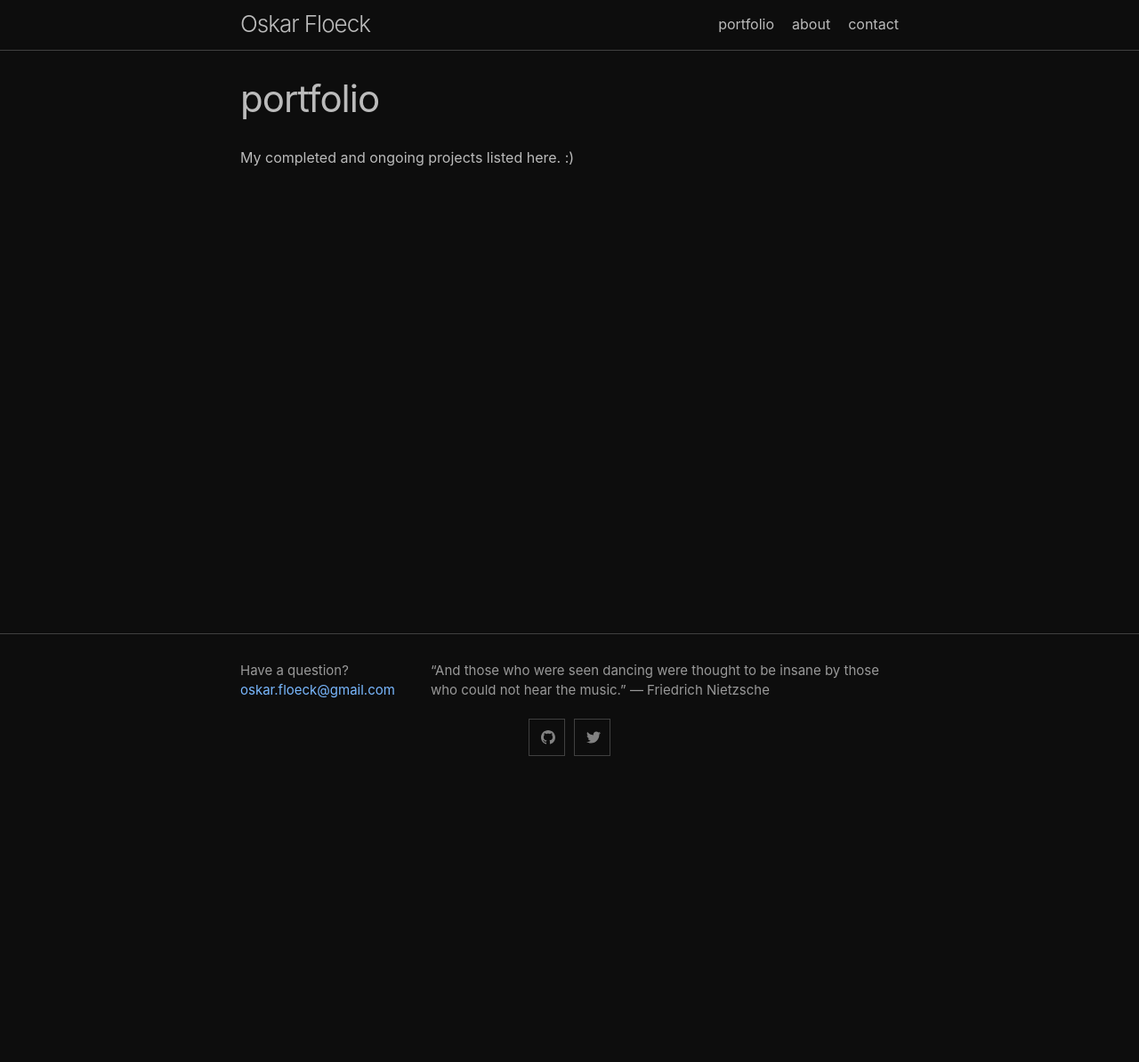
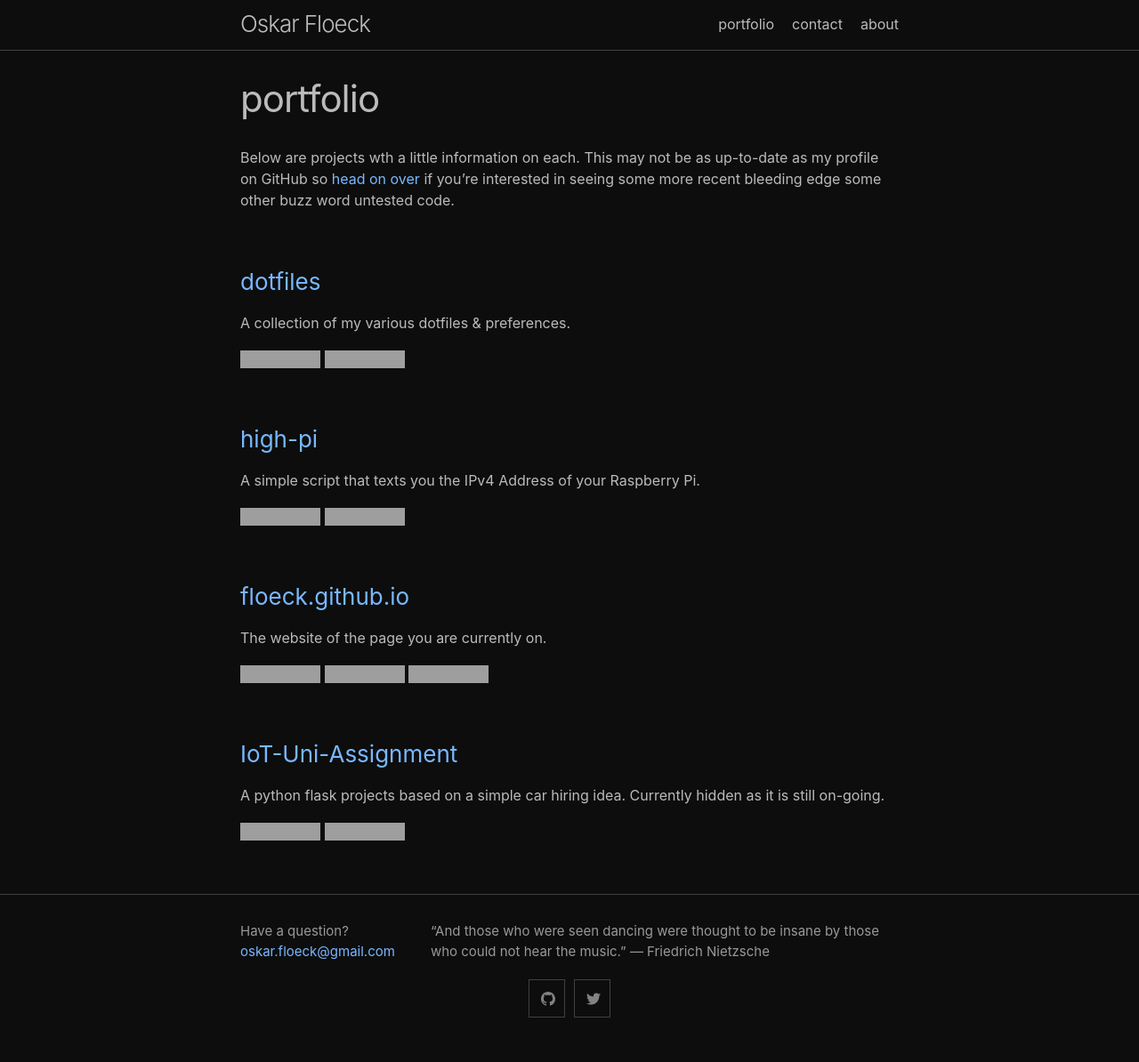
Before and after one commit to floeck/floeck.github.io, a Jekyll site: the page built from portfolio.md, in a window 1280 px wide. Shown: the whole page at 89% size. Built offline with Jekyll 4.4.1, drawn with Linux system fonts in a browser that asks for light colours; before the commit the page ends 900 px from its top, so only the background shows below that; grey boxes are pictures that could not be loaded.

```diff
--- a/_config.yml
+++ b/_config.yml
@@ -55,9 +55,9 @@ minima:
 # If you want to link only specific pages in your header, uncomment
 # this and add the path to the pages in order as they should show up
 header_pages:
- - portfolio.md
- - about.md
- - contact.md
+  - portfolio.md
+  - contact.md
+  - about.md
 
 # Build settings
 theme: minima
--- a/portfolio.md
+++ b/portfolio.md
@@ -4,4 +4,35 @@ title: portfolio
 permalink: /portfolio/
 ---
 
-My completed and ongoing projects listed here. :)
+Below are projects wth a little information on each. This may not be as up-to-date as my profile on GitHub so [head on over](https://github.com/floeck) if you're interested in seeing some more recent bleeding edge some other buzz word untested code.
+
+
+### [dotfiles](https://github.com/floeck/dotfiles)
+
+A collection of my various dotfiles & preferences.
+
+![GitHub last commit](https://img.shields.io/github/last-commit/floeck/dotfiles)
+![GitHub top language](https://img.shields.io/github/languages/top/floeck/dotfiles)
+
+
+### [high-pi](https://github.com/floeck/high-pi)
+
+A simple script that texts you the IPv4 Address of your Raspberry Pi.
+
+![GitHub last commit](https://img.shields.io/github/last-commit/floeck/high-pi)
+![GitHub top language](https://img.shields.io/github/languages/top/floeck/high-pi)
+
+### [floeck.github.io](https://github.com/floeck/floeck.github.io)
+
+The website of the page you are currently on.
+
+![GitHub Workflow Status](https://img.shields.io/github/workflow/status/floeck/floeck.github.io/Jekyll site CI)
+![GitHub last commit](https://img.shields.io/github/last-commit/floeck/floeck.github.io)
+![GitHub top language](https://img.shields.io/github/languages/top/floeck/floeck.github.io)
+
+### [IoT-Uni-Assignment](https://github.com/matt-samuel-s3717393/IoT-Assignment3)
+
+A python flask projects based on a simple car hiring idea. Currently hidden as it is still on-going.
+
+![GitHub last commit](https://img.shields.io/github/last-commit/matt-samuel-s3717393/IoT-Assignment3)
+![GitHub top language](https://img.shields.io/github/languages/top/matt-samuel-s3717393/IoT-Assignment3)
```
Also changed, not shown: _posts/2016-05-19-super-short-article.md (deleted, +0 -7 lines), _posts/2016-05-20-my-example-post.md (deleted, +0 -12 lines), _posts/2016-05-20-this-post-demonstrates-post-content-styles.md (deleted, +0 -115 lines), _posts/2016-05-20-welcome-to-jekyll.md (deleted, +0 -24 lines), _posts/2020-05-31-hello-world.md (added, +21 -0 lines), about.md (+4 -9 lines), contact.md (+4 -4 lines), index.md (+2 -2 lines), assets/img/me-and-ollie.png (added).
